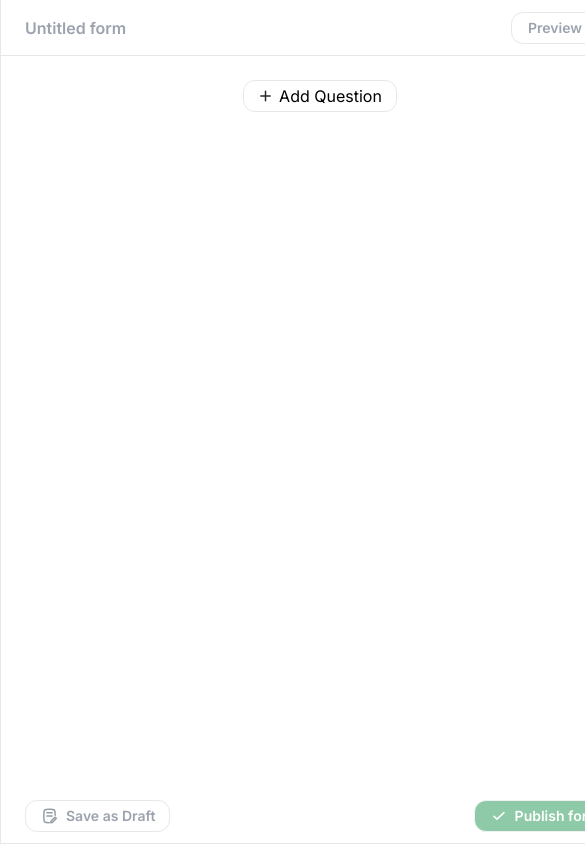
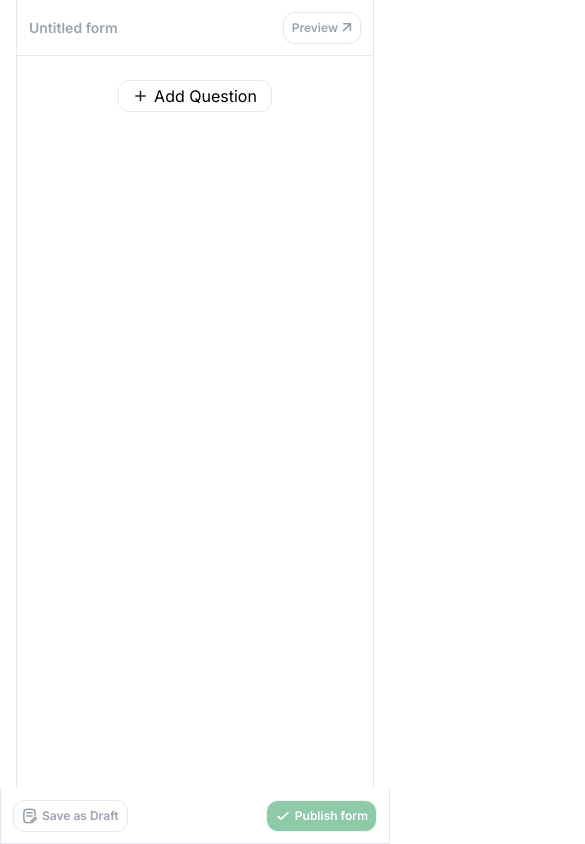
Before and after one commit to JuvitaSaini09/form-handler, a Next.js app: page /create in a window 390 px wide. Shown: the top 844 px of the page, 585 px wide, since content can reach past the window. Built offline with nearby package versions, Linux system fonts and the light colour scheme.

Commit message:
style : added responsiveness

```diff
--- a/app/create/components/Footer.js
+++ b/app/create/components/Footer.js
@@ -4,25 +4,25 @@ import React from "react";
 
 const Footer = ({ isValid }) => {
   return (
-    <section className="sticky bottom-0 w-full h-14 border-[1px] border-t-0 border-gray-200 flex justify-between items-center px-6 bg-white">
+    <section className="fixed sm:sticky bottom-0 left-0 right-0 w-full h-14 border-[1px] border-t-0 border-gray-200 flex justify-between items-center px-3 sm:px-6 bg-white">
       <button
         disabled={!isValid}
-        className={`h-8 border-[1px] border-gray-200 rounded-xl pr-[14px] pl-4 flex items-center gap-2
+        className={`h-8 border-[1px] border-gray-200 rounded-xl pr-2 sm:pr-[14px] pl-2 sm:pl-4 flex items-center gap-1 sm:gap-2
           ${isValid ? 'hover:bg-gray-50 text-[#0D0D0D]' : 'text-gray-400 cursor-not-allowed'}`}
       >
         <Draft color={isValid ? '#0D0D0D' : '#959DA5'} />
-        <span className="font-semibold text-sm">
+        <span className="font-semibold text-xs sm:text-sm">
           Save as Draft
         </span>
       </button>
 
       <button
         disabled={!isValid}
-        className={`h-8 border-[1px] border-gray-200 rounded-xl pr-[14px] pl-4 flex items-center gap-2
+        className={`h-8 border-[1px] border-gray-200 rounded-xl pr-2 sm:pr-[14px] pl-2 sm:pl-4 flex items-center gap-1 sm:gap-2
           ${isValid ? 'bg-[#00AA45] border-[#1E874B]' : 'bg-[#219653] opacity-50  cursor-not-allowed'}`}
       >
         <Tick />
-        <span className="text-white font-semibold text-sm">Publish form</span>
+        <span className="text-white font-semibold text-xs sm:text-sm">Publish form</span>
       </button>
     </section>
   );
--- a/app/create/components/Form.js
+++ b/app/create/components/Form.js
@@ -50,8 +50,8 @@ const Form = ({ questions, onQuestionsChange }) => {
   };
 
   return (
-    <section className="flex-1 overflow-y-auto border-x-[1px] border-gray-200 scrollbar-hide px-6 pb-20">
-      <div className="min-h-[1150px] pt-6 flex flex-col gap-6">
+    <section className="flex-1 overflow-y-auto border-x-[1px] border-gray-200 scrollbar-hide px-3 sm:px-6 pb-20">
+      <div className="min-h-[calc(100vh-8rem)] sm:min-h-[1150px] pt-6 flex flex-col gap-6">
         {localQuestions.map((question) => (
           <QuestionBlock
             key={question.id}
--- a/app/create/components/Header.js
+++ b/app/create/components/Header.js
@@ -9,21 +9,21 @@ const Header = ({ title, onTitleChange, isValid, onPreview }) => {
     router.push('/preview');
   }
   return (
-    <section className="sticky top-0 w-full h-14 border-[1px] border-t-0 border-gray-200 flex justify-between items-center px-6 bg-white">
+    <section className="sticky top-0 w-full h-14 border-[1px] border-t-0 border-gray-200 flex justify-between items-center px-3 sm:px-6 bg-white">
       <input
         type="text"
         value={title}
         onChange={(e) => onTitleChange(e.target.value)}
         placeholder="Untitled form"
-        className="outline-none border-0 font-semibold text-base w-full max-w-[300px] overflow-x-auto whitespace-nowrap"
+        className="outline-none border-0 font-semibold text-sm sm:text-base w-full max-w-[200px] sm:max-w-[300px] overflow-x-auto whitespace-nowrap"
       />
       <button
-      onClick={handlePreviewClick}
+        onClick={handlePreviewClick}
         disabled={!isValid}
-        className={`h-8 border-[1px] border-gray-200 rounded-xl pr-[14px] pl-4 flex items-center gap-2
+        className={`h-8 border-[1px] border-gray-200 rounded-xl pr-2 sm:pr-[14px] pl-2 sm:pl-4 flex items-center gap-1 sm:gap-2
           ${isValid ? 'hover:bg-gray-50 text-[#0D0D0D]' : 'text-gray-400 cursor-not-allowed'}`}
       >
-        <span className="font-semibold text-sm">Preview</span>
+        <span className="font-semibold text-xs sm:text-sm">Preview</span>
         <RightUpArrow color={isValid ? '#0D0D0D' : '#959DA5'} />
       </button>
     </section>
--- a/app/create/components/InputTypeModal.js
+++ b/app/create/components/InputTypeModal.js
@@ -28,8 +28,8 @@ export default function InputTypeModal({ isOpen, onClose, onSelect }) {
   };
 
   return (
-    <div className="fixed inset-0 flex items-center justify-center bg-black bg-opacity-30" onClick={handleBackdropClick}>
-      <div className="w-[300px] border-[1px] border-gray-200 rounded-2xl p-1 bg-white">
+    <div className="fixed inset-0 flex items-center justify-center bg-black bg-opacity-30 p-4" onClick={handleBackdropClick}>
+      <div className="w-full max-w-[300px] border-[1px] border-gray-200 rounded-2xl p-1 bg-white">
         <div className="px-4 py-2 bg-gray-50 rounded-lg">
           <h3 className="text-[12px] font-semibold text-gray-500">
             INPUT TYPES
--- a/app/create/page.js
+++ b/app/create/page.js
@@ -58,7 +58,7 @@ export default function CreateForm() {
   };
 
   return (
-    <main className="w-[640px] mx-auto h-screen flex flex-col overflow-hidden">
+    <main className="w-full max-w-[640px] mx-auto min-h-[100dvh] h-screen flex flex-col overflow-hidden px-4 sm:px-0">
       <Header
         title={formState.title}
         onTitleChange={handleTitleChange}
```
